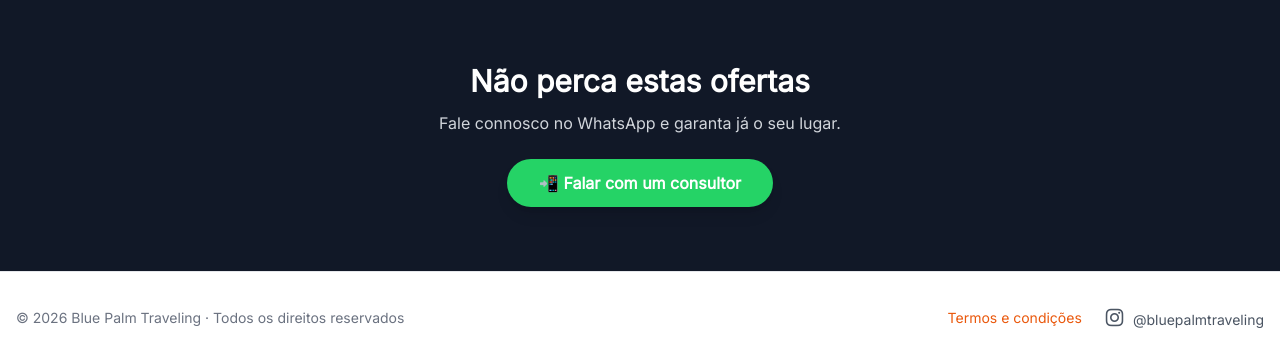
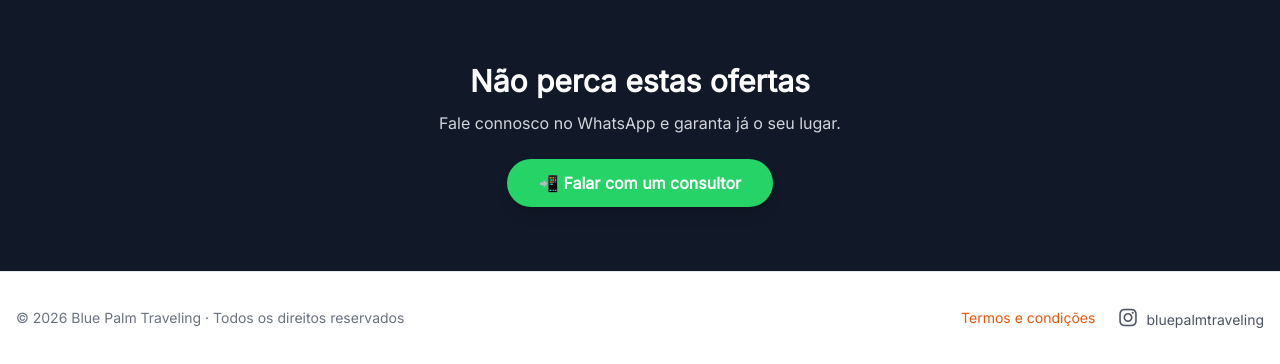
Before and after one commit to sauceisgood/Bluepalm, a Flask app: page / in a window 1280 px wide. Shown: the part 1248-1612 px from the top of the page. Run offline with Flask 3, Linux system fonts and the light colour scheme; some libraries are stand-ins or nearby versions.

Commit message:
Update Instagram handle in footer

```diff
--- a/templates/index.html
+++ b/templates/index.html
@@ -147,7 +147,7 @@
                 <div class="flex gap-6 items-center">
                     <a href="#" class="text-orange-600 hover:underline">Termos e condições</a>
                     <a href="https://instagram.com/bluepalmtraveling" target="_blank" class="text-gray-600 hover:text-orange-600 transition text-xl">
-                        <i class="fab fa-instagram"></i> <span class="text-sm font-medium ml-1">@bluepalmtraveling</span>
+                        <i class="fab fa-instagram"></i> <span class="text-sm font-medium ml-1">bluepalmtraveling</span>
                     </a>
                 </div>
             </div>
```
